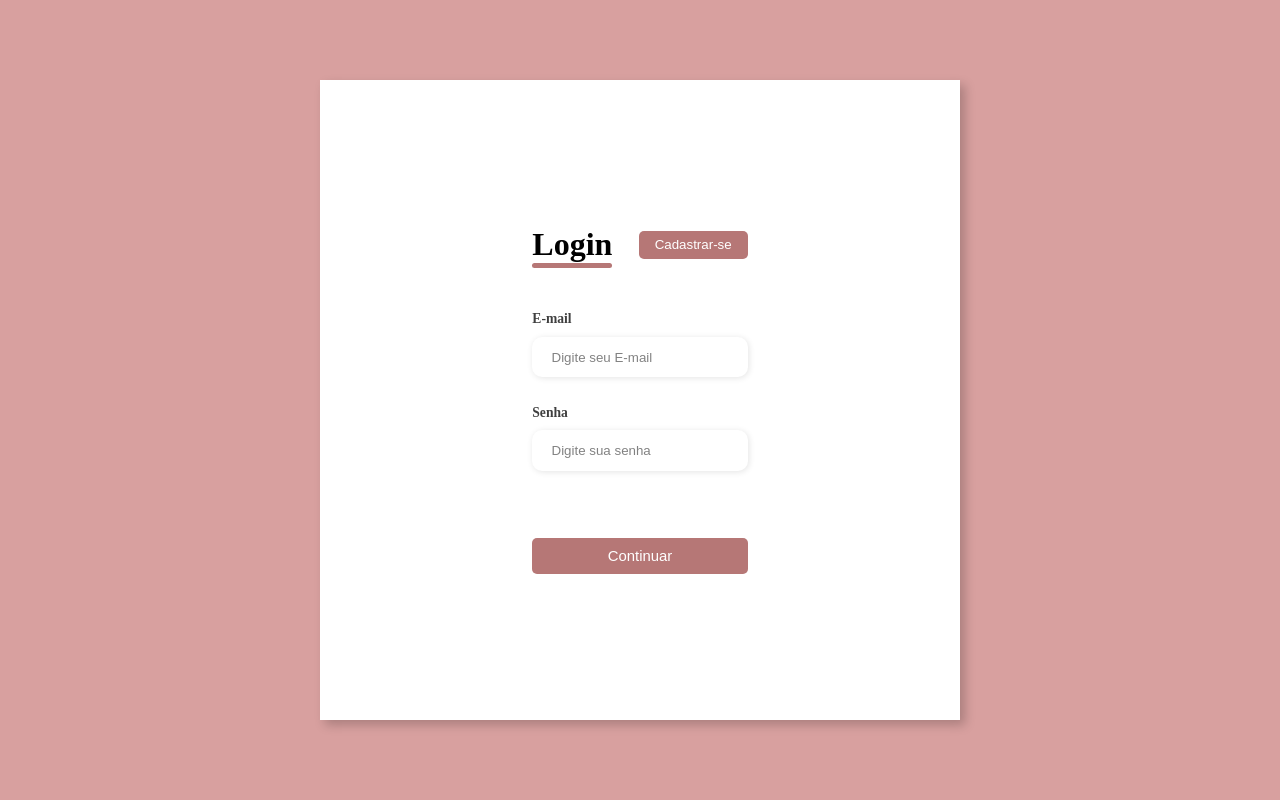
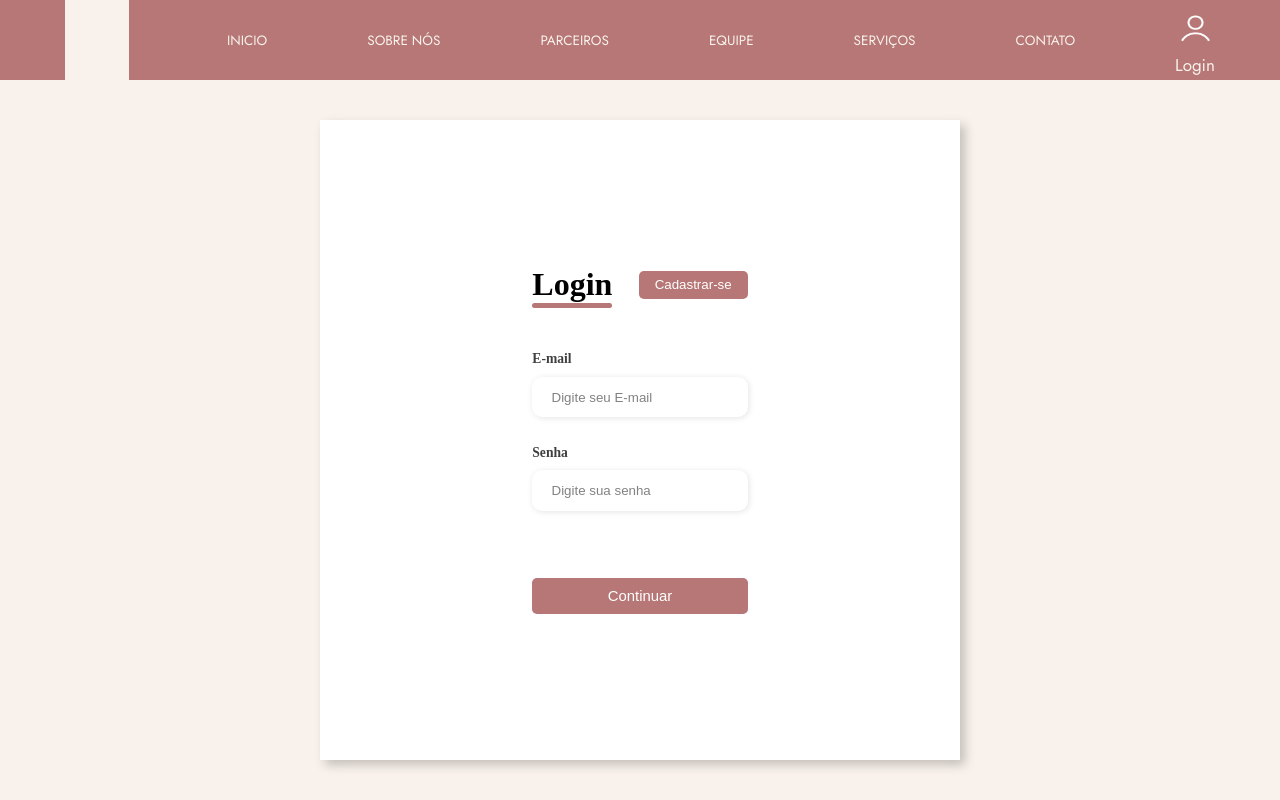
Before and after one commit to serya012/projetoSalaoPI, a PHP site: page /App/Login/login_usuario.php in a window 1280 px wide. Run offline with PHP 8.4, Linux system fonts and the light colour scheme.

Commit message:
Login U terminado

```diff
--- a/App/Login/login_usuario.php
+++ b/App/Login/login_usuario.php
@@ -47,9 +47,53 @@
     <meta http-equiv="X-UA-Compatible" content="IE=edge">
     <meta name="viewport" content="width=device-width, initial-scale=1.0">
     <link rel="stylesheet" href="../../css/estiloLoginU.css">
+    <link rel="stylesheet" href="../../css/estiloMenu.css">
     <title>login</title>
 </head>
 <body>
+
+<header class="header">
+    <div class="logo-header">
+
+    </div>
+
+    <div class="lista">
+      <ul>
+        <li><a href="#img-inicio">Inicio</a></li>
+        <li><a href="#sobre-nos">Sobre Nós</a></li>
+        <li><a href="#section3">Parceiros</a></li>
+        <li><a>Equipe</a></li>
+        <li><a>Serviços</a></li>
+        <li><a href="#contatos-relogio-loc">Contato</a></li>
+      </ul>
+    </div>
+
+    <!--
+
+      codigo ryan
+
+    <div class="btn-group">
+      <a href="index.html">  <button class="btn btn1">Inicio</button></a>
+      <a href="#sobre-nos"> <button class="btn btn2">Sobre nós</button></a>
+    <a href="#fundo-rosa"><button class="btn btn3">Parceiros</button></a>
+    <button class="btn btn4">Equipe</button>
+    <button class="btn btn5">Serviços</button>
+    <a href="#contatos-relogio-loc"><button class="btn btn6">Contatos</button></a>
+
+  </div>
+  -->
+  <div class="ico-user-header">
+    <img src="../../img/iconeLogin1.png" alt="ico-user" class="ico-img">
+
+  <div> <button class="btn-login">Login</button></div>
+</div>
+
+
+
+
+  </header>
+
+  <div class="container1">
     <div class="container">
         <div class="form-image">
           <img src="../../img/undraw_woman_ffrd (1).svg" alt="">
@@ -84,5 +128,6 @@
           </form>
         </div>
       </div>
+      </div>
 </body>
 </html>
--- a/css/estiloLoginU.css
+++ b/css/estiloLoginU.css
@@ -4,49 +4,24 @@
   padding: 0;
   box-sizing: border-box;
 }
-body{
+
+.container1{
   width: 100%;
   height: 100vh;
   display: flex;
   justify-content: center;
   align-items: center;
-  background: #d8a09f;
+  background: #F9F2EC;
 
 }
-
 .container{
   width: 80%;
   height: 80vh;
   display: flex;
   box-shadow: 5px 5px 10px rgba(0,0,0, .212);
-
-}
-.header{
-  width: 100%;
-  height: 10vh;
-  background-color: #B67776;
-
-display: flex;
-justify-content:space-between ;
-align-items: center;
-
+  margin-top: 80px;
 }
 
-
-.logo-header{
-  width: 5%;
-  height: 10vh;
-  background-color: #F9F2EC;
-margin-left:65px ;
-
-}
-.logo-ico{
-
-  margin-left: 22px;
-  margin-top: 15px;
-  width: 5%;
-  height: 25px;
-}
 
 .btn-group{
   display: flex;
@@ -250,9 +225,9 @@
   }
 }
 
-@media screen and (max-width: 448px){
+@media screen and (max-width: 550px){
   .container{
-    width: 90%;
+    width: 100%;
     min-height: 650px;
   }
   .input-group{
```
Also changed, not shown: App/Login/testeLogin.html (+46 -1 lines).
